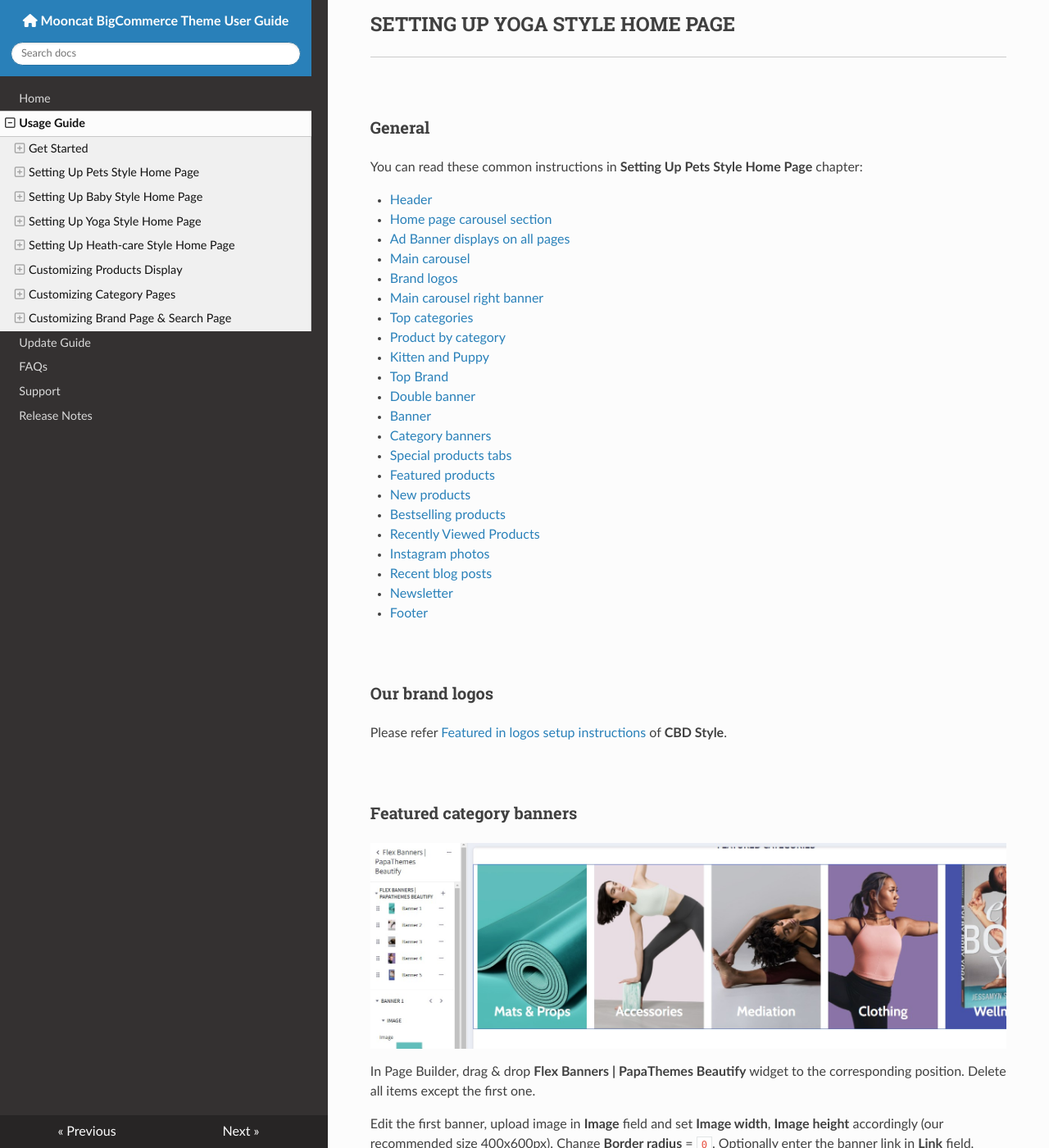
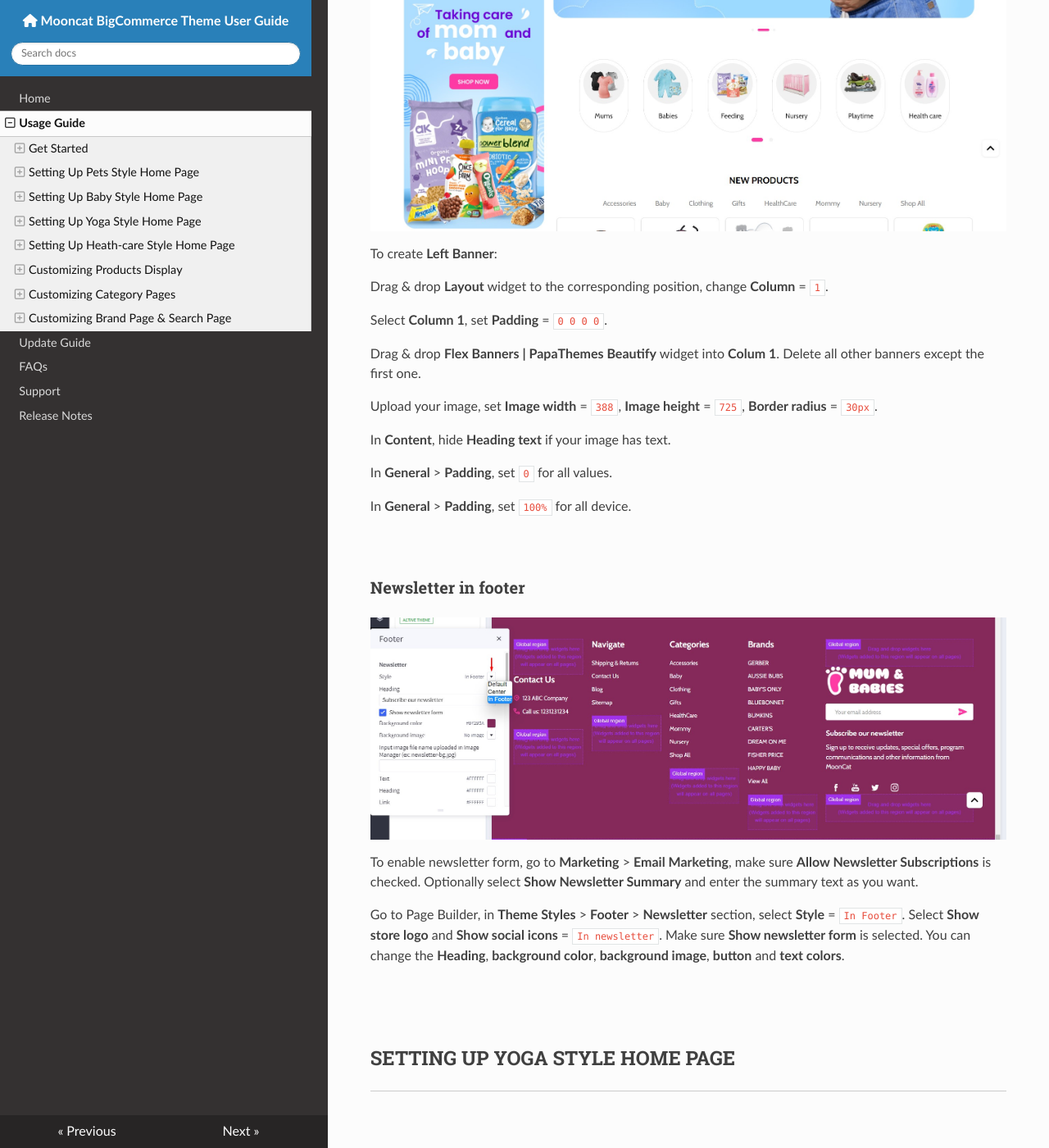
Before and after one commit to allcommerce/bc-mooncat-docs, an MkDocs documentation site: the page built from docs/usage.md, in a window 1280 px wide and 1400 px high, scrolled down 35372 px. Shown: the whole window at 82% size. Built offline with MkDocs 1.6.1, drawn with Linux system fonts in a browser that asks for light colours; nearby versions of some CDN libraries; some of the changed text lies outside the part shown.

Commit message:
left banner, newsletter baby theme

```diff
--- a/docs/usage.md
+++ b/docs/usage.md
@@ -551,19 +551,15 @@ In **Page Builder** > **Theme Styles** > **Footer**, you can configure the newsl
 You can read these common instructions in **Setting Up Pets Style Home Page** chapter:
 
 - [Header](#header)
-- [Home page carousel section](#home-page-carousel-section)
+- [Top Banner](#top-banner)
 - [Ad Banner displays on all pages](#ad-banner-displays-on-all-pages)
 - [Main carousel](#main-carousel)
-- [Brand logos](#brand-logos)
-- [Main carousel right banner](#main-carousel-right-banner)
 - [Top categories](#top-categories)
 - [Product by category](#product-by-category)
 - [Kitten and Puppy](#kitten-and-puppy)
 - [Top Brand](#top-brand)
 - [Double banner](#double-banner)
 - [Banner](#banner)
-- [Service icon s](#service-icons)
-- [Category banners](#category-banners)
 - [Special products tabs](#special-products-tabs)
 - [Featured products](#featured-products)
 - [New products](#new-products)
@@ -580,6 +576,35 @@ To display category on left sidebar, in **page builder** > **Theme styles** > **
 
 ![left-sidebar](img/left-sidebar.jpg)
 
+### Left banner below Left-sidebar
+
+![left-banner-below-left-sidebar](img/left-banner-below-left-sidebar.jpg)
+
+To create **Left Banner**:
+
+Drag & drop **Layout** widget to the corresponding position, change **Column** = `1`.
+
+Select **Column 1**, set **Padding** = `0 0 0 0`.
+
+Drag & drop **Flex Banners | PapaThemes Beautify** widget into **Colum 1**. Delete all other banners except the first one.
+
+Upload your image, set **Image width** = `388`, **Image height** = `725`, **Border radius** = `30px`.
+
+In **Content**, hide **Heading text** if your image has text.
+
+In **General** > **Padding**, set `0` for all values.
+
+In **General** > **Padding**, set `100%` for all device.
+
+### Newsletter in footer
+
+![newsletter-in-footer](img/newsletter-in-footer.jpg)
+
+To enable newsletter form, go to **Marketing** > **Email Marketing**, make sure **Allow Newsletter Subscriptions** is checked. Optionally select **Show Newsletter Summary** and enter the summary text as you want.
+
+Go to Page Builder, in **Theme Styles** > **Footer** > **Newsletter** section, select **Style** = `In Footer`. Select **Show store logo** and **Show social icons** = `In newsletter`.
+Make sure **Show newsletter form** is selected. You can change the **Heading**, **background color**, **background image**, **button** and **text colors**.
+
 ## Setting Up Yoga Style Home Page
 
 ### General
@@ -587,18 +612,15 @@ To display category on left sidebar, in **page builder** > **Theme styles** > **
 You can read these common instructions in **Setting Up Pets Style Home Page** chapter:
 
 - [Header](#header)
-- [Home page carousel section](#home-page-carousel-section)
+- [Top Banner](#top-banner)
 - [Ad Banner displays on all pages](#ad-banner-displays-on-all-pages)
 - [Main carousel](#main-carousel)
-- [Brand logos](#brand-logos)
-- [Main carousel right banner](#main-carousel-right-banner)
 - [Top categories](#top-categories)
 - [Product by category](#product-by-category)
 - [Kitten and Puppy](#kitten-and-puppy)
 - [Top Brand](#top-brand)
 - [Double banner](#double-banner)
 - [Banner](#banner)
-- [Category banners](#category-banners)
 - [Special products tabs](#special-products-tabs)
 - [Featured products](#featured-products)
 - [New products](#new-products)
@@ -679,18 +701,15 @@ In **Button** group, set **Button** = `on`, **Button style** = `Custom`, **Butto
 You can read these common instructions in **Setting Up Pets Style Home Page** chapter:
 
 - [Header](#header)
-- [Home page carousel section](#home-page-carousel-section)
+- [Top Banner](#top-banner)
 - [Ad Banner displays on all pages](#ad-banner-displays-on-all-pages)
 - [Main carousel](#main-carousel)
-- [Brand logos](#brand-logos)
-- [Main carousel right banner](#main-carousel-right-banner)
 - [Top categories](#top-categories)
 - [Product by category](#product-by-category)
 - [Kitten and Puppy](#kitten-and-puppy)
 - [Top Brand](#top-brand)
 - [Double banner](#double-banner)
 - [Banner](#banner)
-- [Category banners](#category-banners)
 - [Special products tabs](#special-products-tabs)
 - [Featured products](#featured-products)
 - [New products](#new-products)
```
Also changed, not shown: docs/img/left-banner-below-left-sidebar.jpg (added), docs/img/newsletter-in-footer.jpg (added).
